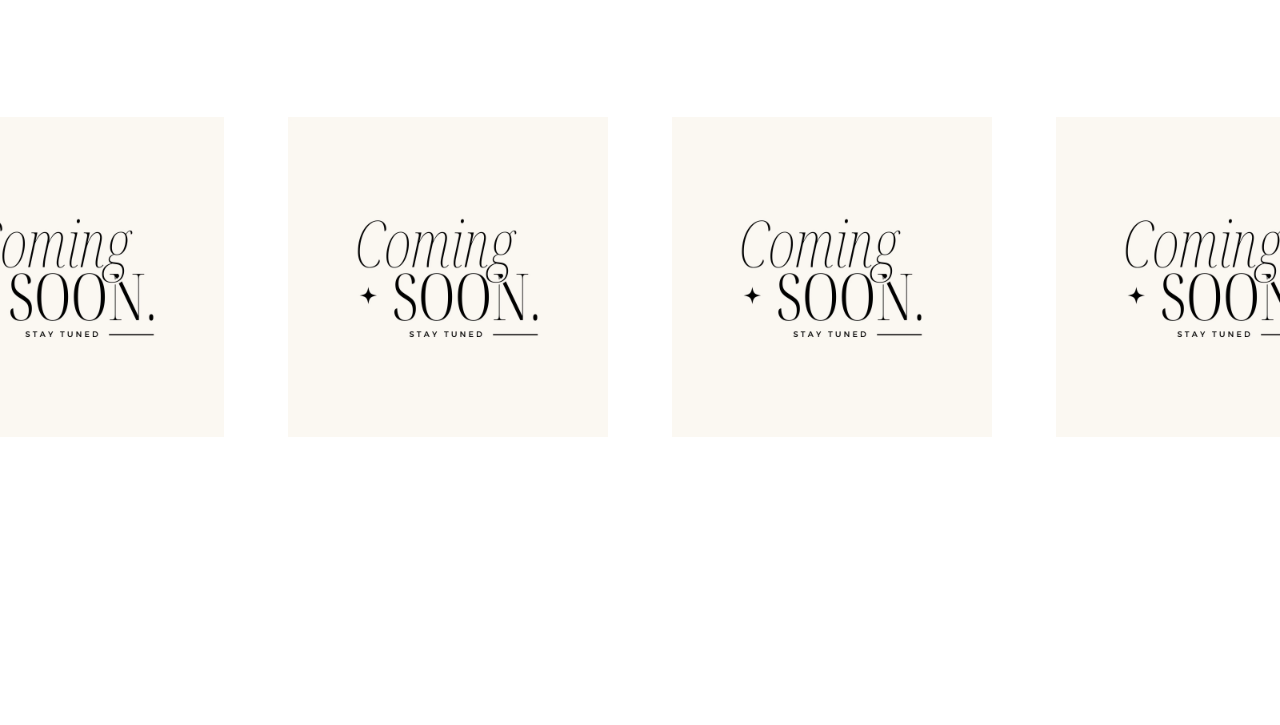
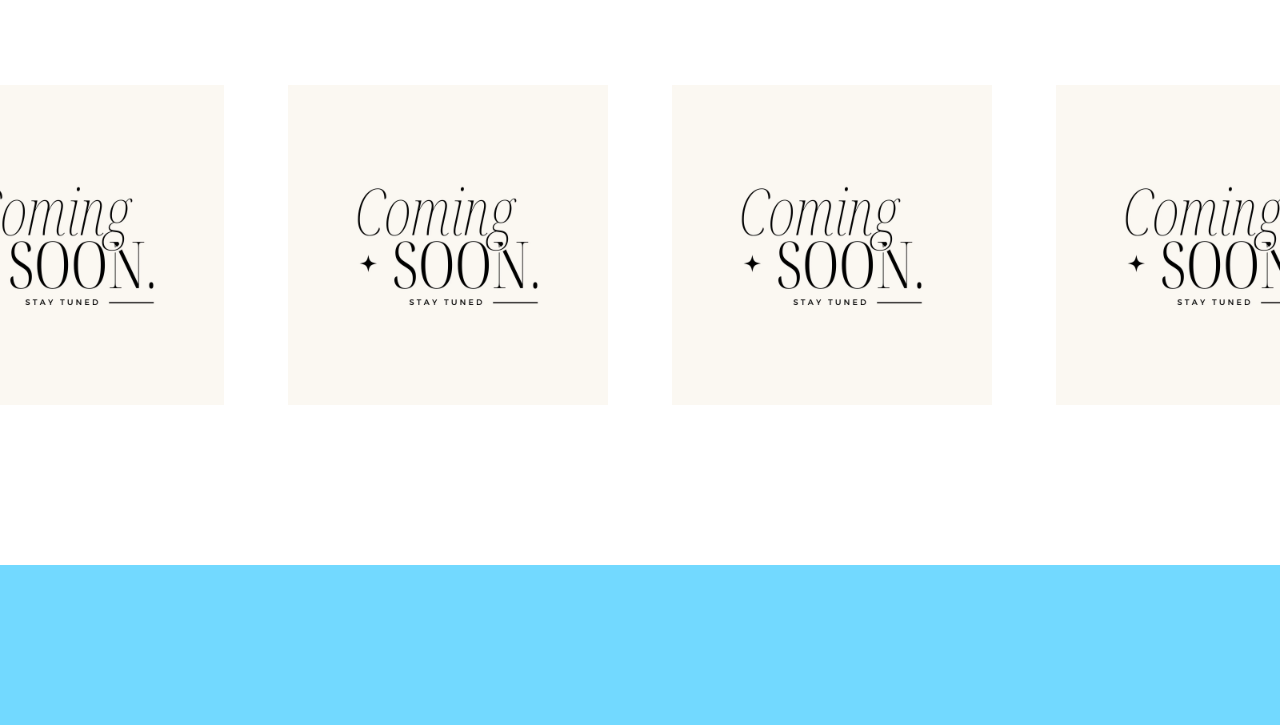
Before and after one commit to kimrobbin/AL-Komplito, a plain HTML site: page index.html in a window 1280 px wide. Shown: the part 1329-2054 px from the top of the page. Before the commit the page ends 1766 px from the top, so only its background shows below. Drawn offline with Linux system fonts and the light colour scheme.

Commit message:
prototype done

```diff
--- a/index.html
+++ b/index.html
@@ -38,6 +38,11 @@
 
 
         </div>
+    </div>
+
+
+
+    <div class="footer">
 
 
     </div>
@@ -47,8 +52,5 @@
 
 
 
-
-
-
 </body>
 </html>
--- a/style.css
+++ b/style.css
@@ -1,8 +1,8 @@
 .Header{
     display: flex;
-    background-color: #2C4954;
+    background-color: #90A3A9;
     justify-content: center;
-    padding: 2vh;
+    height: 10vh;
 
 }
 
@@ -21,6 +21,7 @@ body{
     padding-top: 5vh;
 }
 
+/* _______________________ detter er for å dele opp koden inn i deler */
 
 
 #Anbefalinger_av_oss, h2{
@@ -41,7 +42,7 @@ body{
 }
 
 
-
+/* _______________________ detter er for å dele opp koden inn i deler */
 
 
 
@@ -52,3 +53,15 @@ body{
     gap: 8vh;
     margin-top: 15vh;
 }
+
+
+/* _______________________ detter er for å dele opp koden inn i deler */
+
+
+.footer{
+    background-color: #72D9FF;
+    display: flex;
+    height: 20vh;
+    margin-top: 20vh;
+
+}
```
